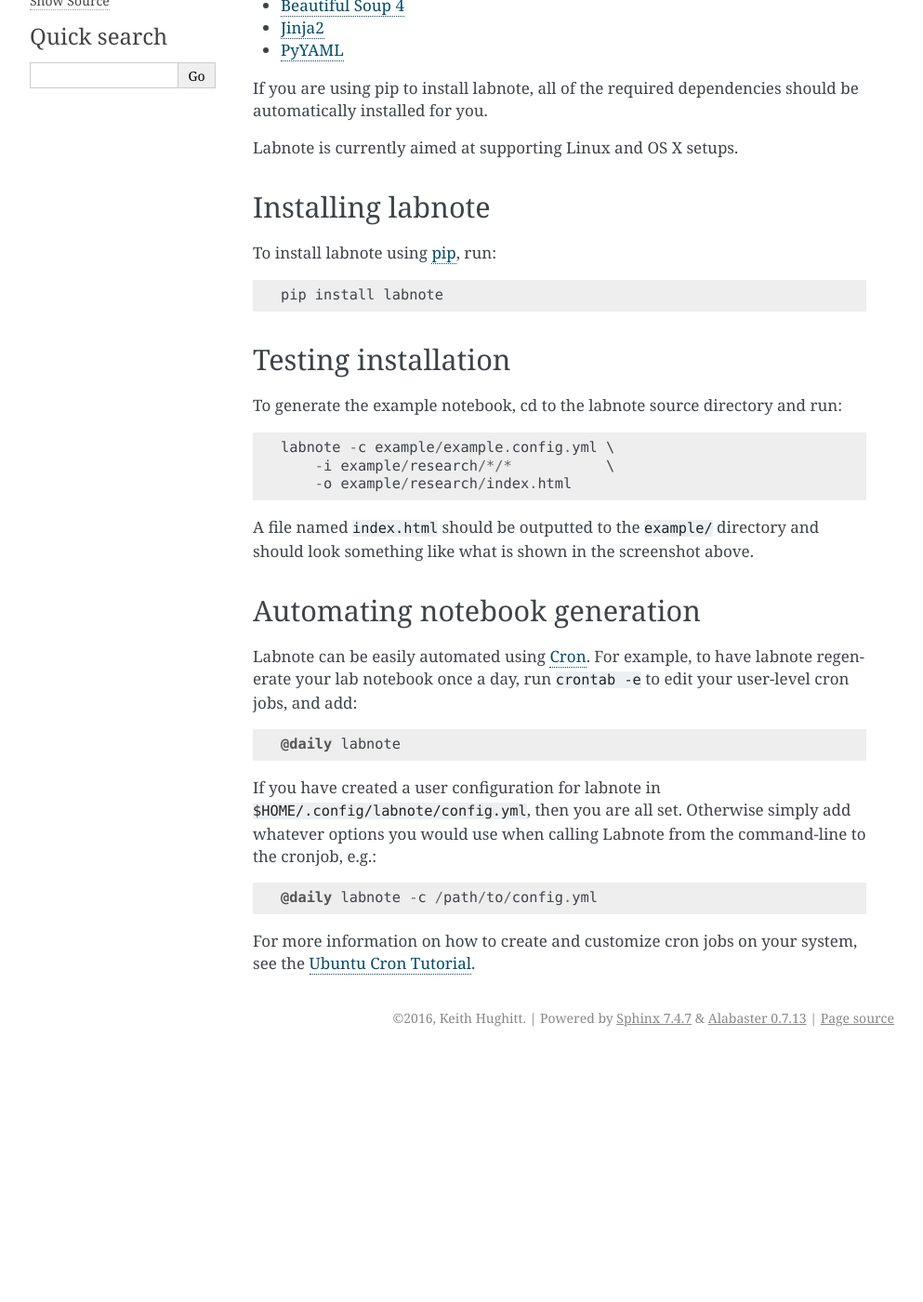
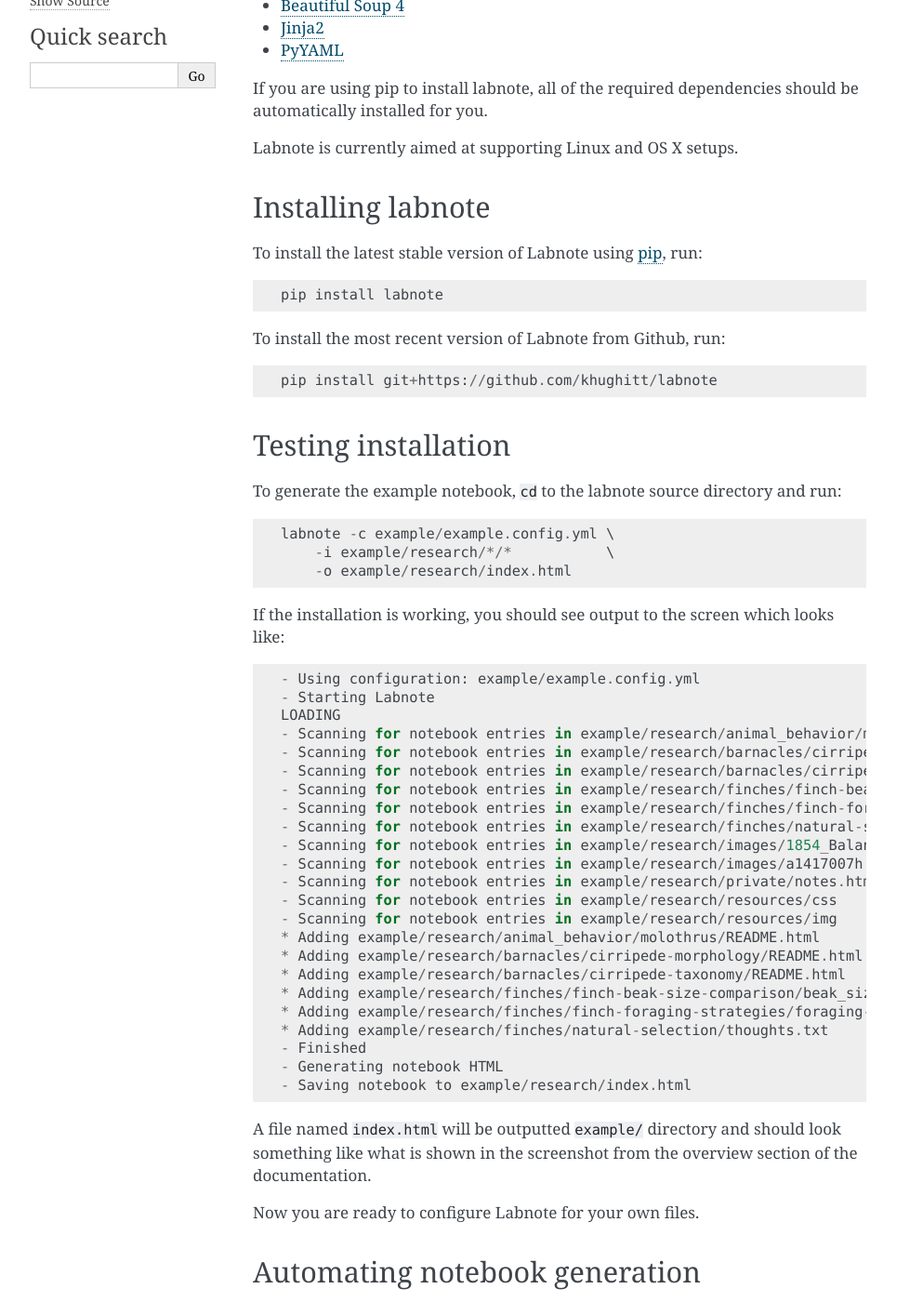
Before and after one commit to khughitt/labnote, a Sphinx documentation site: the page built from docs/installation.rst, in a window 1280 px wide and 1400 px high, scrolled down 286 px. Shown: the whole window at 93% size, without its empty margins (148-1141 px from the left). Built offline with Sphinx 7.4.7, drawn with Linux system fonts in a browser that asks for light colours; pages that are not in the unit, such as notebooks, are missing from menus; before the commit the page ends 1420 px from its top, so only the background shows below that; some of the changed text lies outside the part shown.

Commit message:
doc update

```diff
--- a/README.rst
+++ b/README.rst
@@ -69,7 +69,7 @@
 ~~~~~~~~~~~~
 
 To use labnote, you must have a recent version of
-`Python (>=3.3)`<https://www.python.org/>`__) available on your machine.
+`Python (>=3.3) <https://www.python.org/>`__) available on your machine.
 
 Additionally, labnote requires the following Python libraries:
 
--- a/docs/installation.rst
+++ b/docs/installation.rst
@@ -1,11 +1,11 @@
 Installation
+============
+
+Requirements
 ------------
 
-Requirements
-~~~~~~~~~~~~
-
 To use labnote, you must have a recent version of
-`Python (>=3.3)`<https://www.python.org/>`__) available on your machine.
+`Python (>=3.3) <https://www.python.org/>`__) available on your machine.
 
 Additionally, labnote requires the following Python libraries:
 
@@ -19,19 +19,25 @@
 Labnote is currently aimed at supporting Linux and OS X setups.
 
 Installing labnote
-~~~~~~~~~~~~~~~~~~
+------------------
 
-To install labnote using
+To install the latest stable version of Labnote using
 `pip <https://docs.python.org/3.5/installing/index.html>`__, run:
 
 ::
 
     pip install labnote
 
+To install the most recent version of Labnote from Github, run:
+
+::
+
+    pip install git+https://github.com/khughitt/labnote
+
 Testing installation
-~~~~~~~~~~~~~~~~~~~~
+--------------------
 
-To generate the example notebook, cd to the labnote source directory and
+To generate the example notebook, ``cd`` to the labnote source directory and
 run:
 
 ::
@@ -40,12 +46,46 @@
         -i example/research/*/*           \
         -o example/research/index.html
 
-A file named ``index.html`` should be outputted to the ``example/``
+If the installation is working, you should see output to the screen which looks
+like:
+
+::
+
+	- Using configuration: example/example.config.yml
+	- Starting Labnote
+	LOADING
+	- Scanning for notebook entries in example/research/animal_behavior/molothrus
+	- Scanning for notebook entries in example/research/barnacles/cirripede-morphology
+	- Scanning for notebook entries in example/research/barnacles/cirripede-taxonomy
+	- Scanning for notebook entries in example/research/finches/finch-beak-size-comparison
+	- Scanning for notebook entries in example/research/finches/finch-foraging-strategies
+	- Scanning for notebook entries in example/research/finches/natural-selection
+	- Scanning for notebook entries in example/research/images/1854_Balanidae_F339.2_figlbp12.jpg
+	- Scanning for notebook entries in example/research/images/a1417007h.jpg
+	- Scanning for notebook entries in example/research/private/notes.html
+	- Scanning for notebook entries in example/research/resources/css
+	- Scanning for notebook entries in example/research/resources/img
+	* Adding example/research/animal_behavior/molothrus/README.html
+	* Adding example/research/barnacles/cirripede-morphology/README.html
+	* Adding example/research/barnacles/cirripede-taxonomy/README.html
+	* Adding example/research/finches/finch-beak-size-comparison/beak_size.py
+	* Adding example/research/finches/finch-foraging-strategies/foraging-strategies.py
+	* Adding example/research/finches/natural-selection/thoughts.txt
+	- Finished
+	- Generating notebook HTML
+	- Saving notebook to example/research/index.html
+
+A file named ``index.html`` will be outputted ``example/``
 directory and should look something like what is shown in the screenshot
-above.
+from the overview section of the documentation.
+
+Now you are ready to configure Labnote for your own files.
 
 Automating notebook generation
-~~~~~~~~~~~~~~~~~~~~~~~~~~~~~~
+------------------------------
+
+The easiest way to keep your lab notebook up-to-date is to set Labnote so that
+it is run every day.
 
 Labnote can be easily automated using
 `Cron <https://en.wikipedia.org/wiki/Cron>`__. For example, to have labnote
```
Also changed, not shown: other parts of README.rst (+1 -1 lines), docs/configuration.rst (+24 -8 lines), docs/index.rst (+7 -13 lines), 10 other files.
